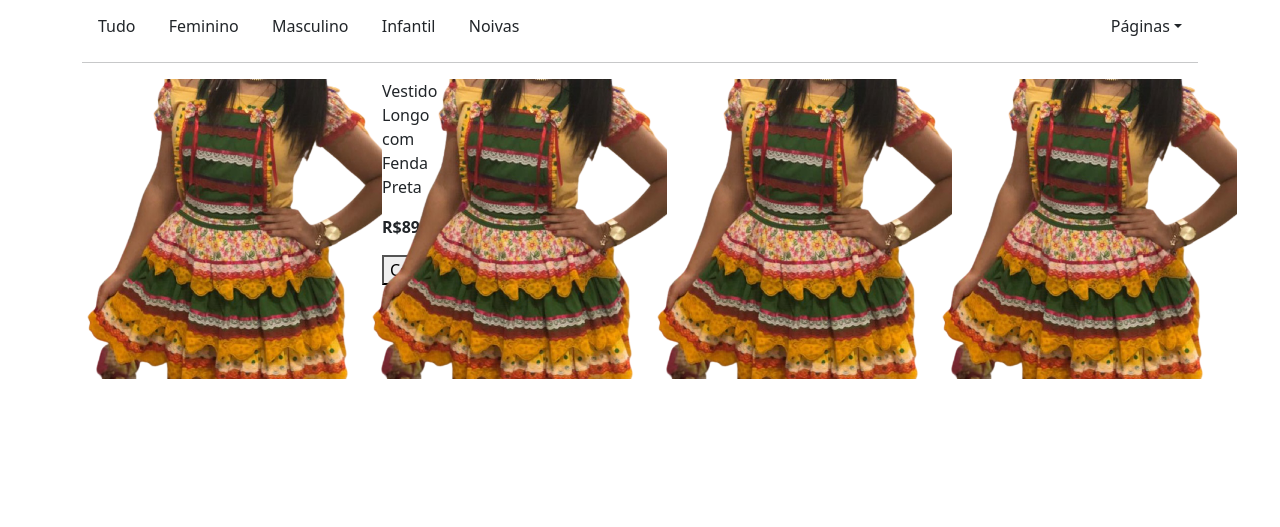
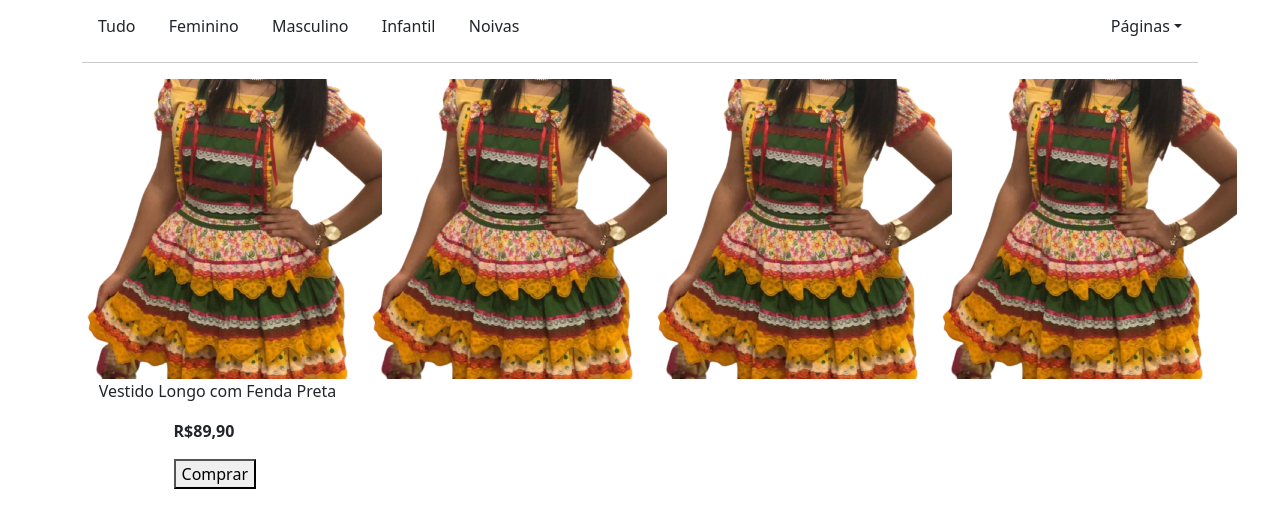
Before and after one commit to GeovannaGonzaga/Projeto-final, a plain HTML site: page catalogo.html in a window 1280 px wide. Shown: the part 149-676 px from the top of the page. Drawn offline with nearby package versions, Linux system fonts and the light colour scheme.

Commit message:
Update catalogo.html

```diff
--- a/catalogo.html
+++ b/catalogo.html
@@ -72,15 +72,7 @@
     <div class="row">
       <div class=" vestido1 col-3">
         <img src="adulto-removebg-preview.png" alt="...">
-      <div>
-          <p> Vestido Longo com Fenda Preta</p>
-        <b><p class="valor"> R$89,90 </p></b>
-        <button>
-            <a> Comprar </a>
-        </button>
       </div>
-      </div>
-
 
       <div class=" vestido1 col-3">
         <img src="adulto-removebg-preview.png" alt="...">
@@ -93,7 +85,13 @@
       <div class=" vestido1 col-3">
         <img src="adulto-removebg-preview.png" alt="...">
       </div>
-
+      <div>
+        <p>  &nbsp &nbsp Vestido Longo com Fenda Preta</p>
+      <b><p class="valor"> &nbsp &nbsp &nbsp &nbsp &nbsp &nbsp &nbsp &nbsp &nbsp &nbsp &nbsp R$89,90</p></b>
+      &nbsp &nbsp &nbsp &nbsp&nbsp &nbsp&nbsp &nbsp &nbsp &nbsp &nbsp &nbsp <button>
+          <a> Comprar </a>
+      </button>
+    </div>
     </div>
 
   </section>
```
